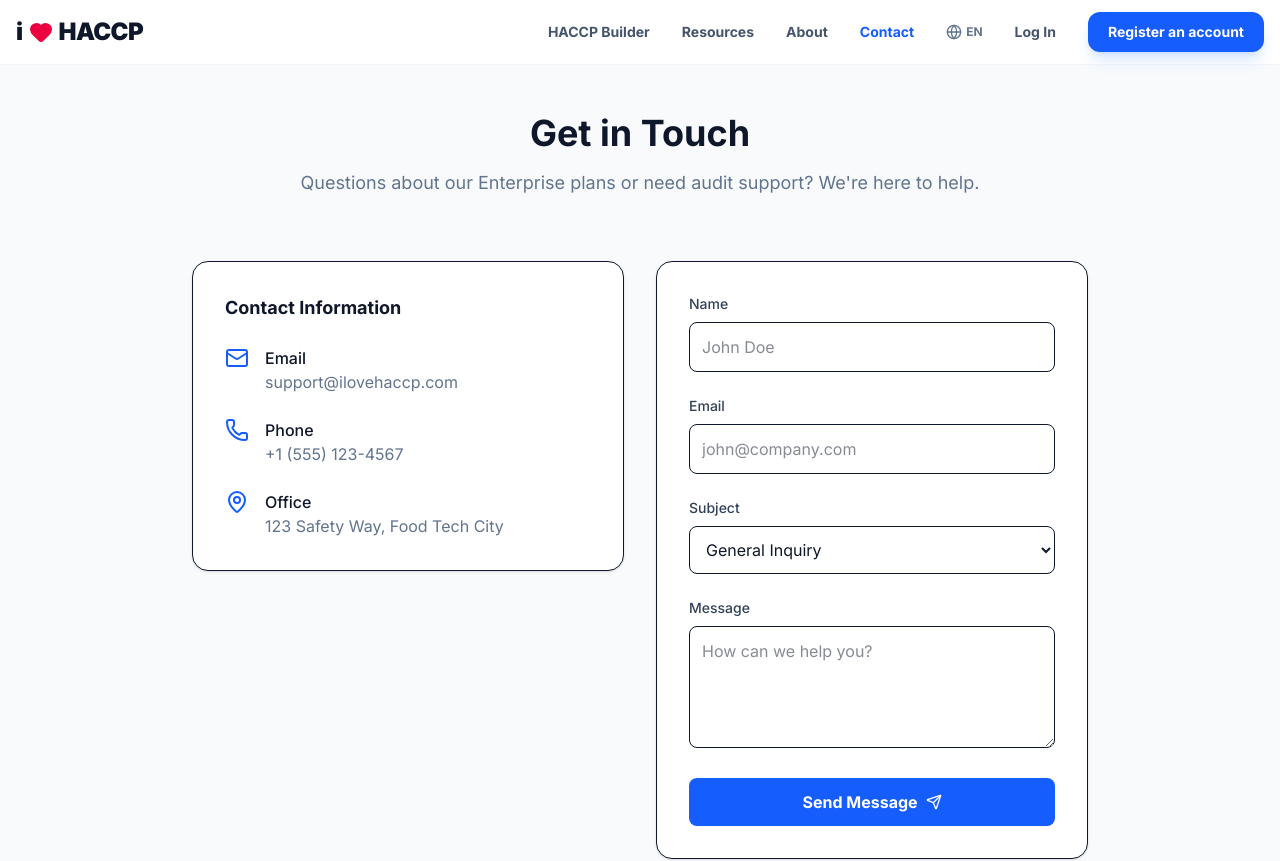
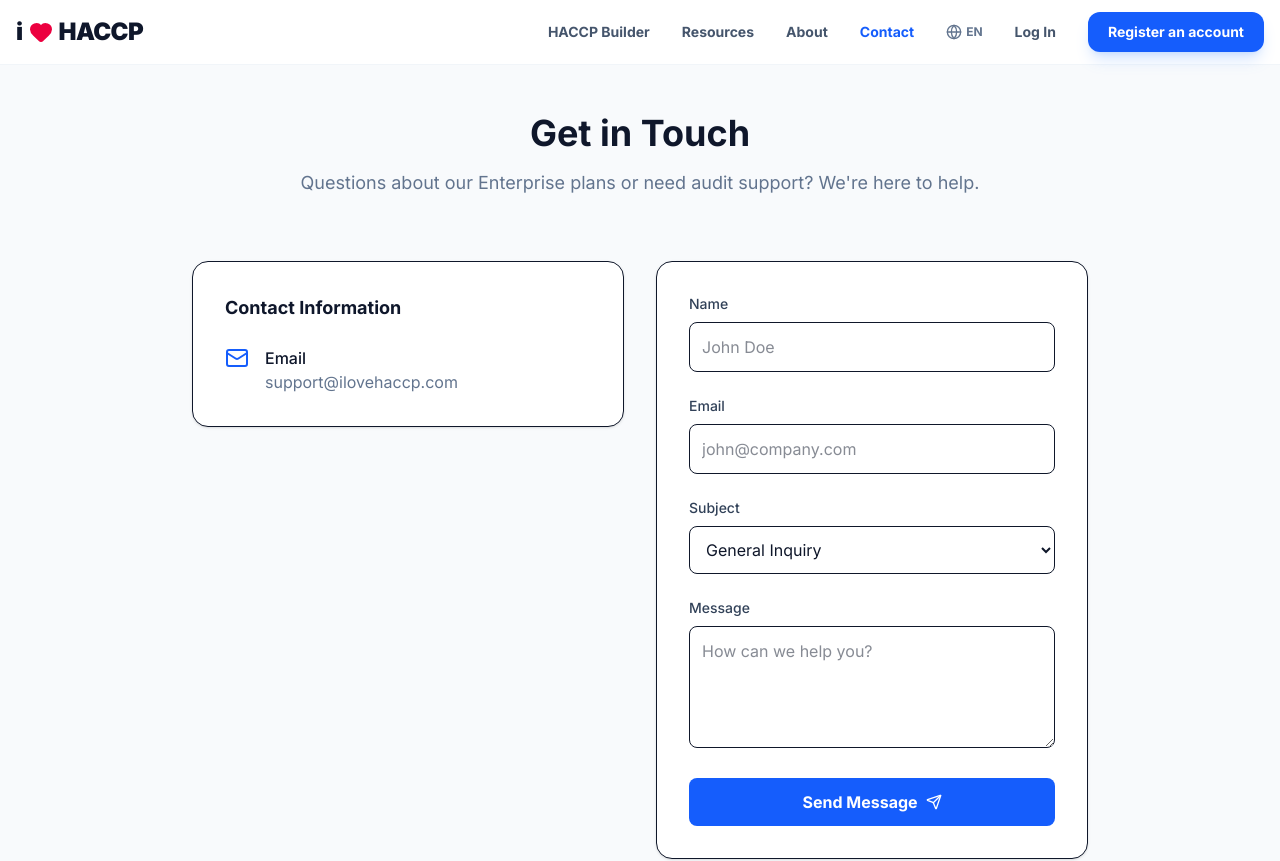
Before and after one commit to snowboly/Ilovehaccp, a Next.js app: page /contact in a window 1280 px wide. Shown: the top 861 px of the page. Built offline with nearby package versions, Linux system fonts and the light colour scheme.

Commit message:
ui: clean up contact page and update project documentation

```diff
--- a/src/app/contact/page.tsx
+++ b/src/app/contact/page.tsx
@@ -1,6 +1,6 @@
 "use client";
 
-import { Mail, MapPin, Phone, Send } from 'lucide-react';
+import { Mail, Send } from 'lucide-react';
 import { useState } from 'react';
 
 export default function ContactPage() {
@@ -33,20 +33,6 @@ export default function ContactPage() {
                   <div>
                     <p className="font-medium text-slate-900">Email</p>
                     <p className="text-slate-500">support@ilovehaccp.com</p>
-                  </div>
-                </div>
-                <div className="flex items-start gap-4">
-                  <Phone className="w-6 h-6 text-blue-600" />
-                  <div>
-                    <p className="font-medium text-slate-900">Phone</p>
-                    <p className="text-slate-500">+1 (555) 123-4567</p>
-                  </div>
-                </div>
-                <div className="flex items-start gap-4">
-                  <MapPin className="w-6 h-6 text-blue-600" />
-                  <div>
-                    <p className="font-medium text-slate-900">Office</p>
-                    <p className="text-slate-500">123 Safety Way, Food Tech City</p>
                   </div>
                 </div>
               </div>
```
Also changed, not shown: 1 other file (tests, documents, lock files or other folders).
